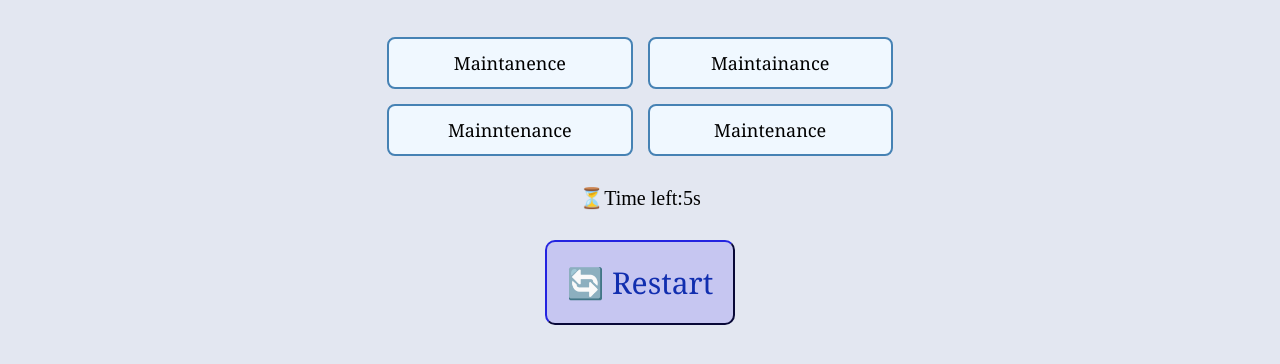
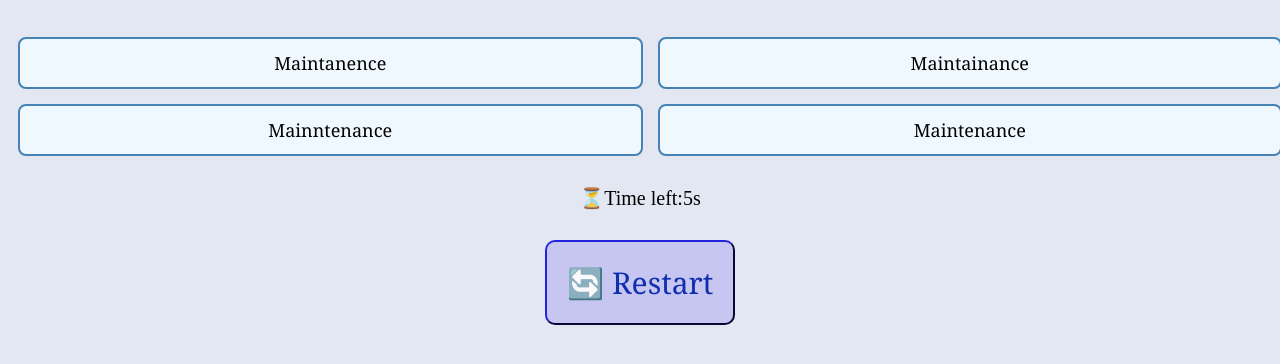
Before and after one commit to femi-77/spellingbee, a plain HTML site: page newpage.html in a window 1280 px wide. Shown: the part 146-510 px from the top of the page. Drawn offline with Linux system fonts and the light colour scheme.

Commit message:
style.css

```diff
--- a/style.css
+++ b/style.css
@@ -30,7 +30,8 @@ h2{
     grid-template-columns: 1fr 1fr;
     gap: 15px;
     margin: 20px auto;
-    width: 40%;
+    width: 100%;
+    padding: 0 10px;
     text-align: center;
     border-radius: 10px;
     border-color: rgb(22, 22, 139);
@@ -43,7 +44,7 @@ h2{
     border: 2px solid #4682b4;
     border-radius: 8px;
     cursor: pointer;
-    transition: 0.3s;
+
 
     font-family:Georgia, 'Times New Roman', Times, serif
 }
@@ -81,6 +82,7 @@ body{
 .pulse{
     animation:pulsered 1.5s infinite ;
 }
+
 #nxtq,#restart{
     font-size: 30px;
     padding: 20px;
@@ -100,12 +102,10 @@ body{
     color: rgb(30, 30, 196);
     text-align: center;
 }
-
 h3{
     text-align: center;
     font-size: 30px;
     color: rgb(25, 25, 228);
-
 }
 #share {
   display: none;
@@ -119,7 +119,6 @@ h3{
   color:rgb(17, 46, 175);
   box-shadow: 0 4px 10px rgba(0, 0, 0, 0.2);
   cursor: pointer;
-
 }
 #result-buttons {
   display: flex;
```
